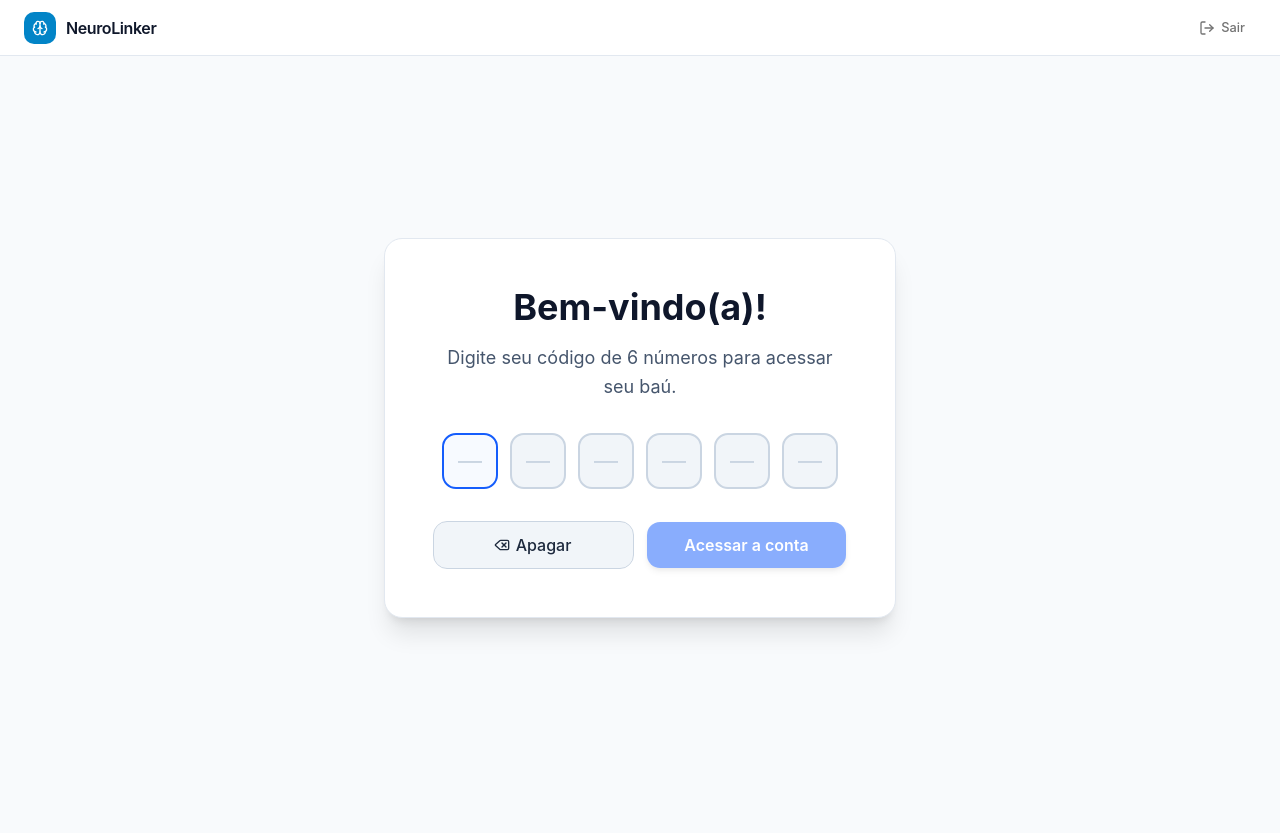
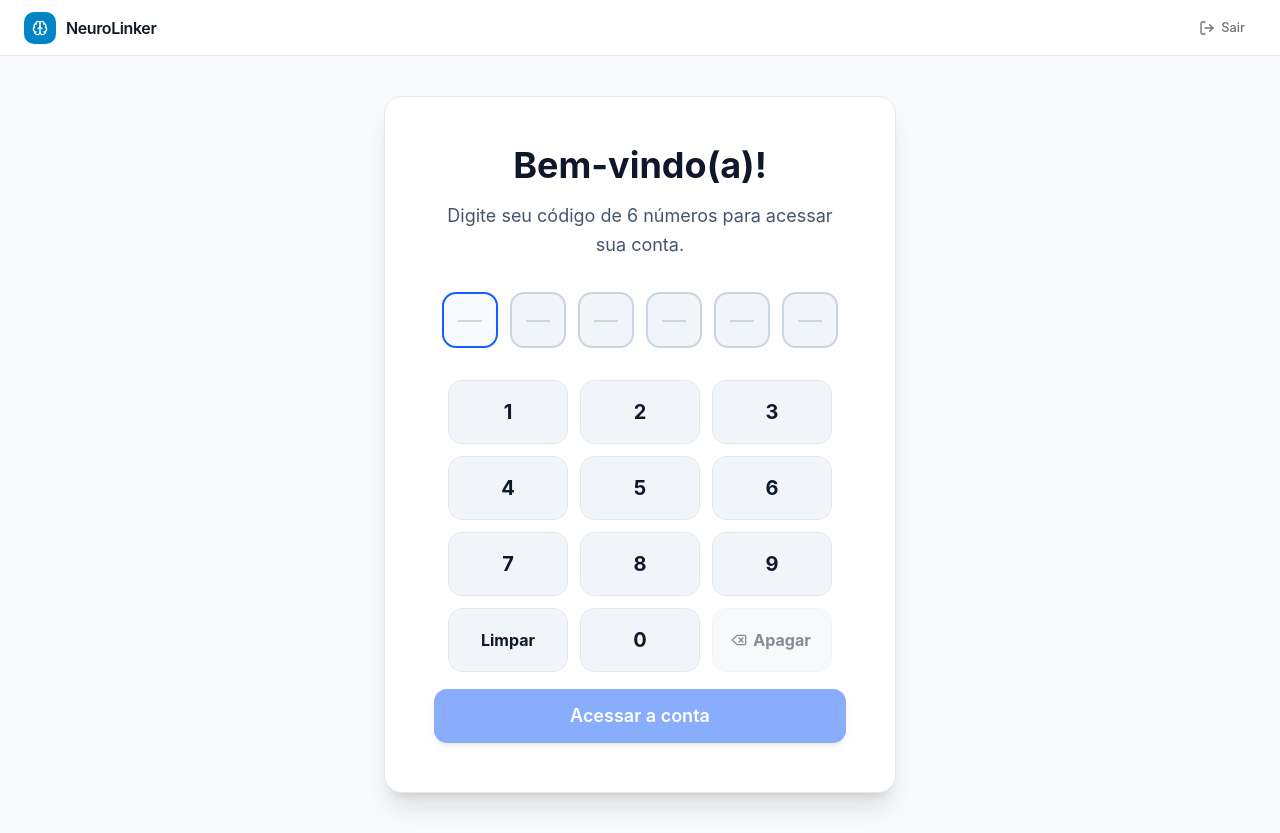
Before and after one commit to LivMondini/neurolinker-iv, a Next.js app: page / in a window 1280 px wide. Both pictures are taken after a click on the button 960 px from the left and 533 px from the top of the page. Before the commit the page ends 800 px from the top, so only its background shows below. Built offline with nearby package versions, Linux system fonts and the light colour scheme.

Commit message:
Add accessible patient PIN keypad

```diff
--- a/components/neurolinker/patient/patient-pin-screen.tsx
+++ b/components/neurolinker/patient/patient-pin-screen.tsx
@@ -34,7 +34,7 @@ export function PatientPinScreen({ patient, onSuccess }: { patient: PatientSumma
       <section className="w-full max-w-lg rounded-2xl border border-slate-200 bg-white p-8 text-center shadow-xl sm:p-12">
         <div className="mx-auto max-w-md">
           <h1 className="text-[30px] font-bold text-slate-900 sm:text-4xl">Bem-vindo(a)!</h1>
-          <p className="mt-4 text-lg leading-relaxed text-slate-600">Digite seu código de 6 números para acessar seu baú.</p>
+          <p className="mt-4 text-lg leading-relaxed text-slate-600">Digite seu código de 6 números para acessar sua conta.</p>
 
           <label htmlFor="patient-pin" className="sr-only">Código de 6 números</label>
           <input
@@ -78,14 +78,36 @@ export function PatientPinScreen({ patient, onSuccess }: { patient: PatientSumma
 
           {showMessage && <p role="status" className="mb-5 rounded-xl bg-amber-50 p-4 text-lg leading-relaxed text-amber-900">Puxa, parece que os números ficaram diferentes. Não se preocupe, vamos tentar de novo?</p>}
 
-          <div className="grid grid-cols-1 gap-3 sm:grid-cols-2">
-            <Button type="button" onClick={clearPin} variant="outline" className="h-12 rounded-xl border border-slate-300 bg-slate-100 text-base font-medium text-slate-800 hover:bg-slate-200">
+          <div className="mx-auto grid max-w-sm grid-cols-3 gap-3" aria-label="Teclado numérico">
+            {Array.from({ length: 9 }, (_, index) => {
+              const number = String(index + 1)
+              return (
+                <Button
+                  key={number}
+                  type="button"
+                  onClick={() => handleChange(`${digits}${number}`)}
+                  disabled={digits.length === 6}
+                  className="h-16 rounded-xl border border-slate-200 bg-slate-100 text-xl font-bold text-slate-900 shadow-none hover:bg-slate-200 active:bg-blue-100"
+                  aria-label={`Número ${number}`}
+                >
+                  {number}
+                </Button>
+              )
+            })}
+            <Button type="button" onClick={clearPin} variant="outline" className="h-16 rounded-xl border border-slate-200 bg-slate-100 text-base font-bold text-slate-900 hover:bg-slate-200 active:bg-blue-100">
+              Limpar
+            </Button>
+            <Button type="button" onClick={() => handleChange(`${digits}0`)} disabled={digits.length === 6} className="h-16 rounded-xl border border-slate-200 bg-slate-100 text-xl font-bold text-slate-900 shadow-none hover:bg-slate-200 active:bg-blue-100" aria-label="Número zero">
+              0
+            </Button>
+            <Button type="button" onClick={() => handleChange(digits.slice(0, -1))} disabled={!digits.length} variant="outline" className="h-16 rounded-xl border border-slate-200 bg-slate-100 text-base font-bold text-slate-900 hover:bg-slate-200 active:bg-blue-100">
               <Delete data-icon="inline-start" />Apagar
             </Button>
-            <Button type="button" disabled={digits.length !== 6} onClick={submit} className="h-12 rounded-xl bg-blue-600 text-base font-semibold text-white shadow-md hover:bg-blue-700">
-              Acessar a conta
-            </Button>
           </div>
+
+          <Button type="button" disabled={digits.length !== 6} onClick={submit} className="mt-4 h-14 w-full rounded-xl bg-blue-600 text-lg font-semibold text-white shadow-md hover:bg-blue-700">
+            Acessar a conta
+          </Button>
         </div>
       </section>
     </main>
```
